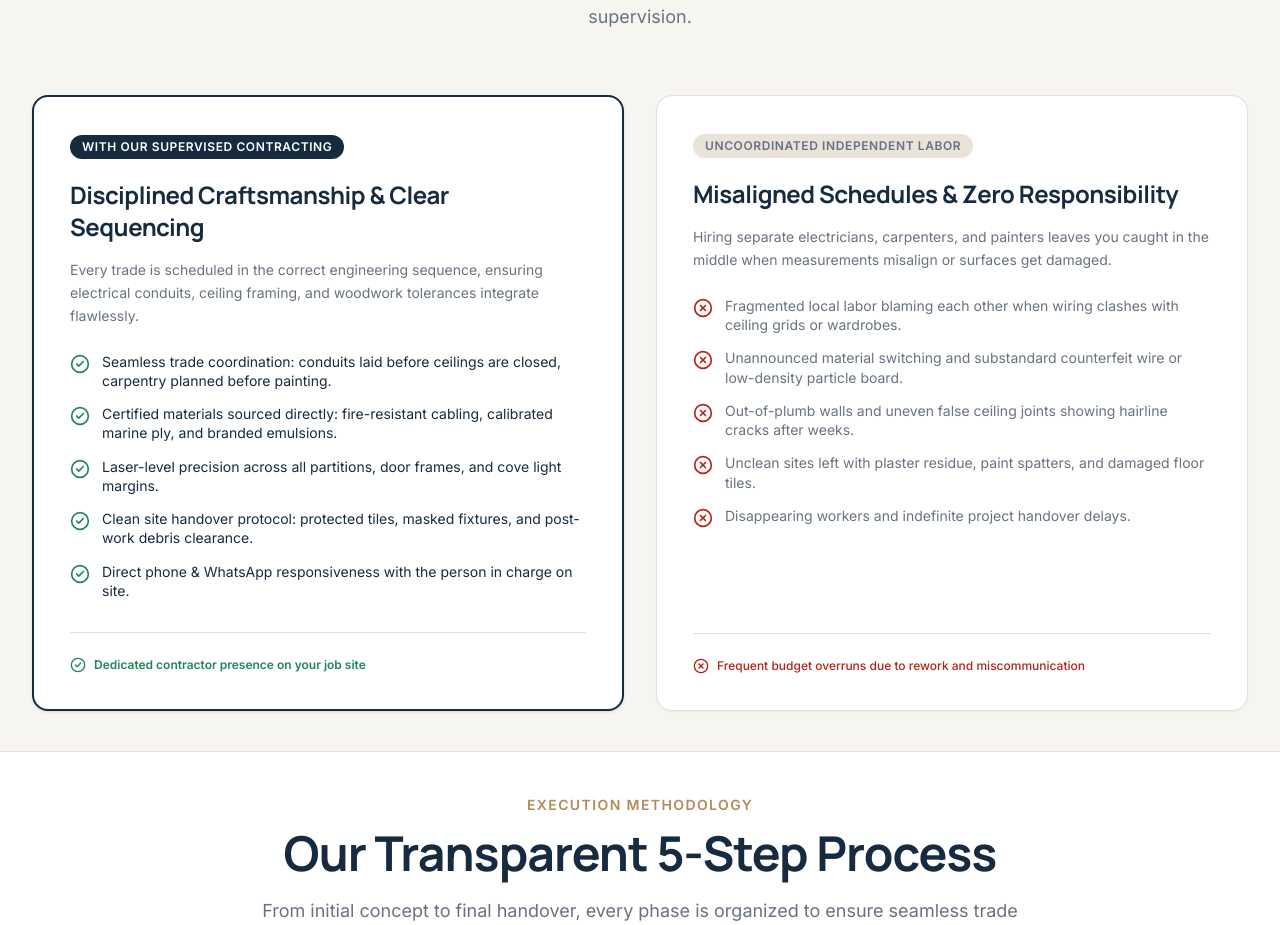
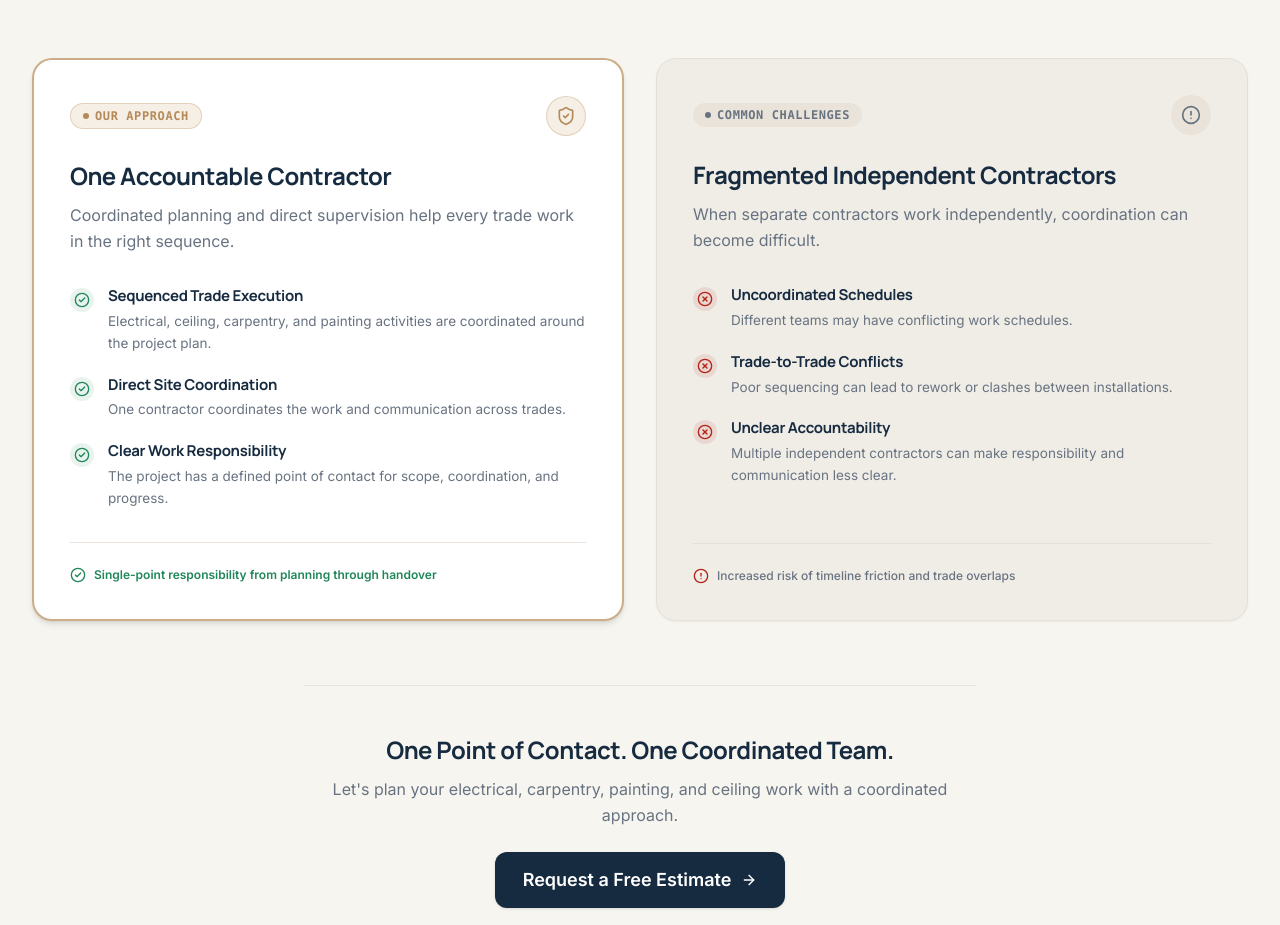
Before and after one commit to Rajan9115/Contractor_website, a Next.js app: page / in a window 1280 px wide. Shown: the part 4827-5752 px from the top of the page. Built offline with nearby package versions, Linux system fonts and the light colour scheme.

Commit message:
animation added

```diff
--- a/components/sections/WhyChooseUs.tsx
+++ b/components/sections/WhyChooseUs.tsx
@@ -1,94 +1,244 @@
-import React from "react";
+"use client";
+
+import React, { useEffect, useRef, useState } from "react";
 import { Container } from "@/components/ui/Container";
-import { SectionHeading } from "@/components/ui/SectionHeading";
-import { CheckCircle2, XCircle } from "lucide-react";
+import { Button } from "@/components/ui/Button";
+import { ShieldCheck, AlertCircle, CheckCircle2, XCircle, ArrowRight } from "lucide-react";
 
 export function WhyChooseUs() {
-  const ourAdvantages = [
-    "Seamless trade coordination: conduits laid before ceilings are closed, carpentry planned before painting.",
-    "Certified materials sourced directly: fire-resistant cabling, calibrated marine ply, and branded emulsions.",
-    "Laser-level precision across all partitions, door frames, and cove light margins.",
-    "Clean site handover protocol: protected tiles, masked fixtures, and post-work debris clearance.",
-    "Direct phone & WhatsApp responsiveness with the person in charge on site.",
+  const [isVisible, setIsVisible] = useState(false);
+  const sectionRef = useRef<HTMLElement>(null);
+
+  useEffect(() => {
+    const currentRef = sectionRef.current;
+    if (!currentRef) return;
+
+    // Trigger entrance when ~15–20% enters viewport; reset when completely leaving viewport
+    const observer = new IntersectionObserver(
+      (entries) => {
+        const entry = entries[0];
+        if (!entry) return;
+
+        if (entry.isIntersecting && entry.intersectionRatio >= 0.15) {
+          setIsVisible(true);
+        } else if (!entry.isIntersecting || entry.intersectionRatio === 0) {
+          setIsVisible(false);
+        }
+      },
+      {
+        threshold: [0, 0.15], // Dual threshold prevents edge flickering and guarantees clean replay
+      }
+    );
+
+    observer.observe(currentRef);
+
+    return () => {
+      observer.disconnect();
+    };
+  }, []);
+
+  const ourApproachBenefits = [
+    {
+      title: "Sequenced Trade Execution",
+      description:
+        "Electrical, ceiling, carpentry, and painting activities are coordinated around the project plan.",
+    },
+    {
+      title: "Direct Site Coordination",
+      description:
+        "One contractor coordinates the work and communication across trades.",
+    },
+    {
+      title: "Clear Work Responsibility",
+      description:
+        "The project has a defined point of contact for scope, coordination, and progress.",
+    },
   ];
 
-  const commonMarketRisks = [
-    "Fragmented local labor blaming each other when wiring clashes with ceiling grids or wardrobes.",
-    "Unannounced material switching and substandard counterfeit wire or low-density particle board.",
-    "Out-of-plumb walls and uneven false ceiling joints showing hairline cracks after weeks.",
-    "Unclean sites left with plaster residue, paint spatters, and damaged floor tiles.",
-    "Disappearing workers and indefinite project handover delays.",
+  const fragmentedChallenges = [
+    {
+      title: "Uncoordinated Schedules",
+      description:
+        "Different teams may have conflicting work schedules.",
+    },
+    {
+      title: "Trade-to-Trade Conflicts",
+      description:
+        "Poor sequencing can lead to rework or clashes between installations.",
+    },
+    {
+      title: "Unclear Accountability",
+      description:
+        "Multiple independent contractors can make responsibility and communication less clear.",
+    },
   ];
 
   return (
-    <section className="bg-[#F7F5F0] py-8 sm:py-10 border-b border-[#E5E0D7]">
+    <section
+      ref={sectionRef}
+      className="bg-[#F7F5F0] py-12 sm:py-16 lg:py-20 border-b border-[#E9E3D9] overflow-hidden"
+    >
       <Container size="wide">
-        <SectionHeading
-          kicker="Quality & Accountability"
-          title="Why Choose Single-Point Contracting Over Fragmented Labor"
-          description="Coordinating four independent contractors creates delays and finger-pointing. We manage electrical, carpentry, painting, and ceiling works under one accountable supervision."
-          align="center"
-          className="mb-14 sm:mb-16"
-        />
+        {/* 1. Section Heading */}
+        <div
+          className={`max-w-3xl mx-auto text-center mb-12 sm:mb-16 transition-all duration-700 ease-out motion-reduce:opacity-100 motion-reduce:transform-none motion-reduce:transition-none ${
+            isVisible
+              ? "opacity-100 translate-y-0"
+              : "opacity-0 translate-y-6"
+          }`}
+        >
+          <div className="inline-flex items-center gap-2 px-3 py-1 rounded-full bg-white border border-[#E9E3D9] text-[#B58A58] text-xs sm:text-[13px] font-semibold tracking-wider uppercase font-mono mb-3 shadow-xs">
+            <span className="w-1.5 h-1.5 rounded-full bg-[#B58A58]" />
+            <span>QUALITY & ACCOUNTABILITY</span>
+          </div>
+          <h2 className="font-heading text-3xl sm:text-4xl lg:text-[44px] font-bold text-[#172B40] tracking-tight leading-tight sm:leading-tight">
+            One Contractor. Every Trade. Complete Accountability.
+          </h2>
+          <p className="mt-4 text-base sm:text-lg text-[#687381] leading-relaxed max-w-2xl mx-auto">
+            One coordinated team managing electrical, carpentry, painting, and ceiling work from planning to completion.
+          </p>
+        </div>
 
-        <div className="grid grid-cols-1 lg:grid-cols-12 gap-8 items-stretch">
-          {/* Comparison Card: With Our Team */}
-          <div className="lg:col-span-6 rounded-2xl bg-white p-7 sm:p-9 border-2 border-[#172B40] shadow-sm flex flex-col justify-between">
-            <div>
-              <div className="inline-flex items-center gap-2 px-3 py-1 rounded-full bg-[#172B40] text-white text-xs font-semibold uppercase tracking-wider mb-5">
-                <span>With Our Supervised Contracting</span>
+        {/* 2. Two-Column Comparison Cards */}
+        <div className="grid grid-cols-1 md:grid-cols-2 gap-6 lg:gap-8 items-stretch">
+          {/* LEFT CARD — OUR APPROACH (Primary Emphasis) */}
+          <div
+            className={`h-full transition-all ease-out motion-reduce:opacity-100 motion-reduce:transform-none motion-reduce:transition-none ${
+              isVisible
+                ? "duration-700 opacity-100 translate-y-0 scale-100 delay-0"
+                : "duration-300 opacity-0 translate-y-6 sm:translate-y-8 scale-[0.97] delay-0"
+            }`}
+          >
+            <div className="group h-full flex flex-col justify-between bg-white rounded-[20px] p-7 sm:p-8 lg:p-9 border-2 border-[#B58A58]/70 shadow-md hover:shadow-xl transition-all duration-300 ease-out hover:-translate-y-1 motion-reduce:transition-none motion-reduce:hover:transform-none">
+              <div>
+                {/* Header: Label & Icon */}
+                <div className="flex items-center justify-between mb-6">
+                  <span className="inline-flex items-center gap-1.5 px-3 py-1 rounded-full bg-[#F5EFE6] border border-[#B58A58]/30 text-[#B58A58] text-[11px] sm:text-xs font-mono font-bold uppercase tracking-wider">
+                    <span className="w-1.5 h-1.5 rounded-full bg-[#B58A58]" />
+                    OUR APPROACH
+                  </span>
+                  <div className="w-10 h-10 rounded-xl bg-[#F5EFE6] border border-[#B58A58]/30 flex items-center justify-center text-[#B58A58] shrink-0">
+                    <ShieldCheck className="w-5 h-5" strokeWidth={2} />
+                  </div>
+                </div>
+
+                {/* Title & Description */}
+                <h3 className="font-heading text-xl sm:text-2xl font-bold text-[#172B40] tracking-tight mb-2.5">
+                  One Accountable Contractor
+                </h3>
+                <p className="text-[15px] sm:text-base text-[#687381] leading-relaxed mb-6 sm:mb-8">
+                  Coordinated planning and direct supervision help every trade work in the right sequence.
+                </p>
+
+                {/* Benefit Items */}
+                <div className="space-y-4 sm:space-y-5">
+                  {ourApproachBenefits.map((item, idx) => (
+                    <div key={idx} className="flex items-start gap-3.5">
+                      <div className="w-6 h-6 rounded-full bg-[#21865B]/10 flex items-center justify-center shrink-0 mt-0.5 text-[#21865B]">
+                        <CheckCircle2 className="w-4 h-4" />
+                      </div>
+                      <div>
+                        <h4 className="text-[14.5px] sm:text-[15px] font-bold text-[#172B40] leading-snug">
+                          {item.title}
+                        </h4>
+                        <p className="mt-1 text-[13px] sm:text-[13.5px] text-[#687381] leading-relaxed">
+                          {item.description}
+                        </p>
+                      </div>
+                    </div>
+                  ))}
+                </div>
               </div>
-              <h3 className="text-xl sm:text-2xl font-bold text-[#172B40] tracking-tight mb-4">
-                Disciplined Craftsmanship & Clear Sequencing
-              </h3>
-              <p className="text-sm text-[#687381] mb-6 leading-relaxed">
-                Every trade is scheduled in the correct engineering sequence, ensuring electrical conduits, ceiling framing, and woodwork tolerances integrate flawlessly.
-              </p>
 
-              <ul className="space-y-3.5 text-sm text-[#172B40]">
-                {ourAdvantages.map((adv, idx) => (
-                  <li key={idx} className="flex items-start gap-3">
-                    <CheckCircle2 className="w-5 h-5 text-[#21865B] shrink-0 mt-0.5" />
-                    <span className="leading-snug">{adv}</span>
-                  </li>
-                ))}
-              </ul>
-            </div>
-
-            <div className="mt-8 pt-6 border-t border-[#E5E0D7] text-xs text-[#21865B] font-semibold flex items-center gap-2">
-              <CheckCircle2 className="w-4 h-4" />
-              <span>Dedicated contractor presence on your job site</span>
+              {/* Bottom Assurance Note */}
+              <div className="mt-8 pt-6 border-t border-[#E9E3D9] text-xs font-semibold text-[#21865B] flex items-center gap-2">
+                <CheckCircle2 className="w-4 h-4 shrink-0" />
+                <span>Single-point responsibility from planning through handover</span>
+              </div>
             </div>
           </div>
 
-          {/* Comparison Card: Fragmented Market Labor */}
-          <div className="lg:col-span-6 rounded-2xl bg-white p-7 sm:p-9 border border-[#E5E0D7] shadow-xs flex flex-col justify-between">
-            <div>
-              <div className="inline-flex items-center gap-2 px-3 py-1 rounded-full bg-[#E9E3D9] text-[#687381] text-xs font-semibold uppercase tracking-wider mb-5">
-                <span>Uncoordinated Independent Labor</span>
+          {/* RIGHT CARD — FRAGMENTED CONTRACTING (Secondary Emphasis) */}
+          <div
+            className={`h-full transition-all ease-out motion-reduce:opacity-100 motion-reduce:transform-none motion-reduce:transition-none ${
+              isVisible
+                ? "duration-700 opacity-100 translate-y-0 scale-100 delay-[150ms]"
+                : "duration-300 opacity-0 translate-y-6 sm:translate-y-8 scale-[0.97] delay-0"
+            }`}
+          >
+            <div className="group h-full flex flex-col justify-between bg-[#F0EDE7] rounded-[20px] p-7 sm:p-8 lg:p-9 border border-[#E5E0D7] shadow-xs hover:shadow-md transition-all duration-300 ease-out hover:-translate-y-1 motion-reduce:transition-none motion-reduce:hover:transform-none">
+              <div>
+                {/* Header: Label & Icon */}
+                <div className="flex items-center justify-between mb-6">
+                  <span className="inline-flex items-center gap-1.5 px-3 py-1 rounded-full bg-[#E9E3D9] text-[#687381] text-[11px] sm:text-xs font-mono font-bold uppercase tracking-wider">
+                    <span className="w-1.5 h-1.5 rounded-full bg-[#687381]" />
+                    COMMON CHALLENGES
+                  </span>
+                  <div className="w-10 h-10 rounded-xl bg-[#E9E3D9] flex items-center justify-center text-[#687381] shrink-0">
+                    <AlertCircle className="w-5 h-5" strokeWidth={2} />
+                  </div>
+                </div>
+
+                {/* Title & Description */}
+                <h3 className="font-heading text-xl sm:text-2xl font-bold text-[#172B40] tracking-tight mb-2.5">
+                  Fragmented Independent Contractors
+                </h3>
+                <p className="text-[15px] sm:text-base text-[#687381] leading-relaxed mb-6 sm:mb-8">
+                  When separate contractors work independently, coordination can become difficult.
+                </p>
+
+                {/* Challenge Items */}
+                <div className="space-y-4 sm:space-y-5">
+                  {fragmentedChallenges.map((item, idx) => (
+                    <div key={idx} className="flex items-start gap-3.5">
+                      <div className="w-6 h-6 rounded-full bg-[#B42318]/10 flex items-center justify-center shrink-0 mt-0.5 text-[#B42318]">
+                        <XCircle className="w-4 h-4" />
+                      </div>
+                      <div>
+                        <h4 className="text-[14.5px] sm:text-[15px] font-bold text-[#172B40] leading-snug">
+                          {item.title}
+                        </h4>
+                        <p className="mt-1 text-[13px] sm:text-[13.5px] text-[#687381] leading-relaxed">
+                          {item.description}
+                        </p>
+                      </div>
+                    </div>
+                  ))}
+                </div>
               </div>
-              <h3 className="text-xl sm:text-2xl font-bold text-[#687381] tracking-tight mb-4">
-                Misaligned Schedules & Zero Responsibility
-              </h3>
-              <p className="text-sm text-[#687381] mb-6 leading-relaxed">
-                Hiring separate electricians, carpenters, and painters leaves you caught in the middle when measurements misalign or surfaces get damaged.
-              </p>
 
-              <ul className="space-y-3.5 text-sm text-[#687381]">
-                {commonMarketRisks.map((risk, idx) => (
-                  <li key={idx} className="flex items-start gap-3">
-                    <XCircle className="w-5 h-5 text-[#B42318] shrink-0 mt-0.5" />
-                    <span className="leading-snug">{risk}</span>
-                  </li>
-                ))}
-              </ul>
-            </div>
-
-            <div className="mt-8 pt-6 border-t border-[#E5E0D7] text-xs text-[#B42318] font-medium flex items-center gap-2">
-              <XCircle className="w-4 h-4" />
-              <span>Frequent budget overruns due to rework and miscommunication</span>
+              {/* Bottom Assurance Note */}
+              <div className="mt-8 pt-6 border-t border-[#E5E0D7] text-xs font-medium text-[#687381] flex items-center gap-2">
+                <AlertCircle className="w-4 h-4 shrink-0 text-[#B42318]" />
+                <span>Increased risk of timeline friction and trade overlaps</span>
+              </div>
             </div>
           </div>
+        </div>
+
+        {/* 3. Closing Takeaway & CTA */}
+        <div
+          className={`mt-12 sm:mt-16 pt-10 sm:pt-12 border-t border-[#E9E3D9] max-w-2xl mx-auto text-center transition-all duration-700 ease-out motion-reduce:opacity-100 motion-reduce:transform-none motion-reduce:transition-none ${
+            isVisible
+              ? "opacity-100 translate-y-0 delay-[300ms]"
+              : "opacity-0 translate-y-6 delay-0"
+          }`}
+        >
+          <h4 className="font-heading text-xl sm:text-2xl font-bold text-[#172B40] tracking-tight mb-2.5">
+            One Point of Contact. One Coordinated Team.
+          </h4>
+          <p className="text-[15px] sm:text-base text-[#687381] leading-relaxed mb-6">
+            Let&apos;s plan your electrical, carpentry, painting, and ceiling work with a coordinated approach.
+          </p>
+          <Button
+            variant="primary"
+            size="lg"
+            href="/contact"
+            rightIcon={<ArrowRight className="w-4 h-4" />}
+            className="shadow-sm hover:shadow-md"
+          >
+            Request a Free Estimate
+          </Button>
         </div>
       </Container>
     </section>
```
